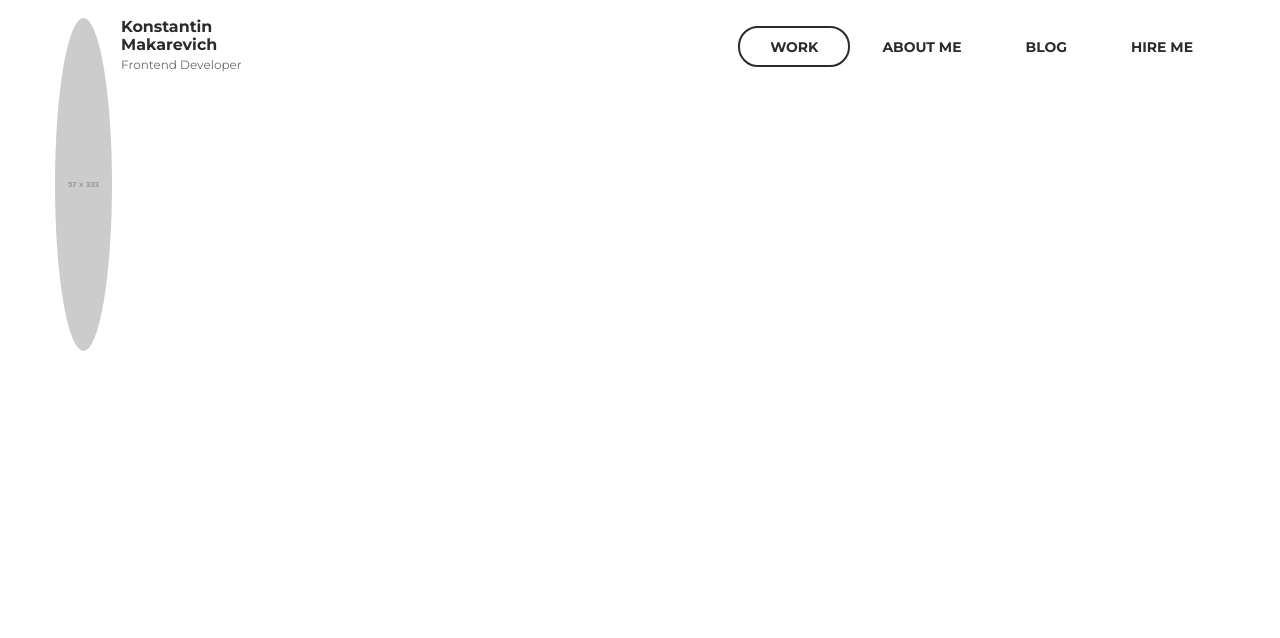
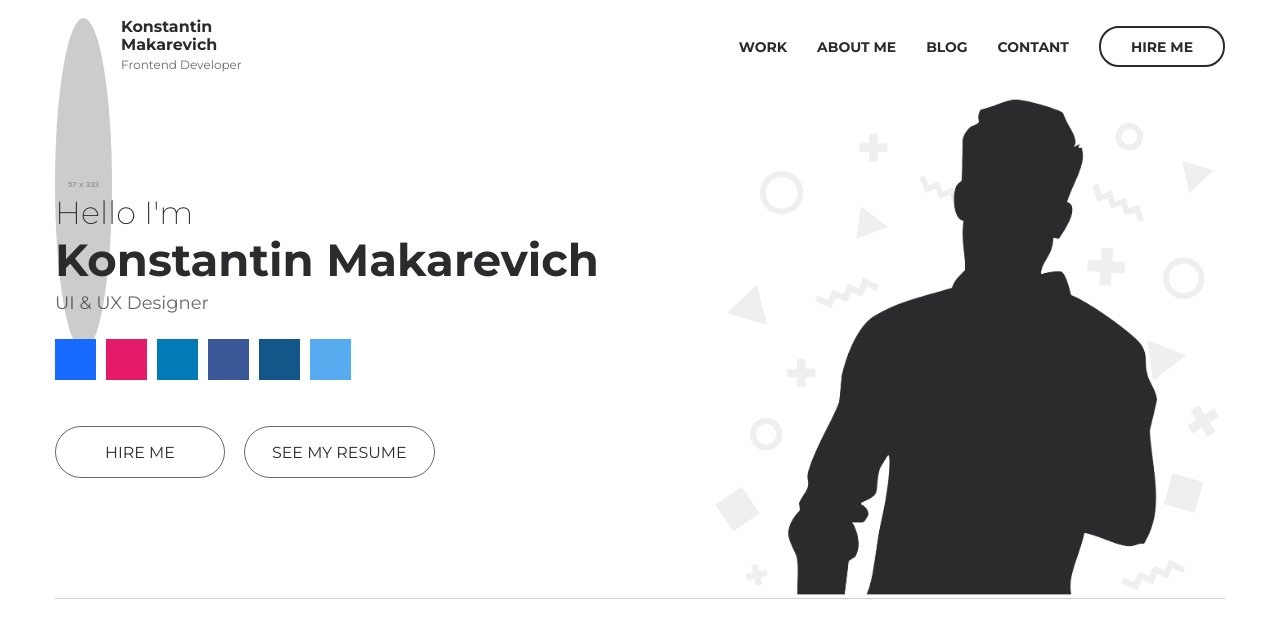
Before and after one commit to Kostya20292/Portfolio, a plain HTML site: page index.html in a window 1280 px wide. Drawn offline with Linux system fonts and the light colour scheme; placeholder pictures from the web are drawn by us.

Commit message:
Сверстана секция Intro

```diff
--- a/index.html
+++ b/index.html
@@ -7,7 +7,7 @@
   <title>Portfolio</title>
   <link rel="preconnect" href="https://fonts.googleapis.com">
   <link rel="preconnect" href="https://fonts.gstatic.com" crossorigin>
-  <link href="https://fonts.googleapis.com/css2?family=Montserrat:ital,wght@0,300;0,400;0,700;1,300&display=swap"
+  <link href="https://fonts.googleapis.com/css2?family=Montserrat:ital,wght@0,200;0,300;0,400;0,700;1,300&display=swap"
     rel="stylesheet">
   <link rel="stylesheet" href="css/style.css">
 </head>
@@ -29,11 +29,49 @@
           <a class="nav__link active" href="#">Work</a>
           <a class="nav__link" href="#">About Me</a>
           <a class="nav__link" href="#">Blog</a>
-          <a class="nav__link" href="#">Hire Me</a>
+          <a class="nav__link" href="#">Contant</a>
+          <a class="nav__link nav__link--btn" href="#">Hire Me</a>
         </nav>
       </div>
     </div>
   </header>
 
+  <section class="intro">
+    <div class="container">
+      <div class="intro__inner">
+        <div class="intro__content">
+          <span class="intro__subtitle">Hello I'm</span>
+          <h1 class="intro__title">Konstantin Makarevich</h1>
+          <span class="intro__text">UI & UX Designer</span>
+          <div class="social">
+            <a href="#" class="social__link">
+              <img src="img/behance.svg" alt="social">
+            </a>
+            <a href="#" class="social__link">
+              <img src="img/dribbble.svg" alt="social">
+            </a>
+            <a href="#" class="social__link">
+              <img src="img/in.svg" alt="social">
+            </a>
+            <a href="#" class="social__link">
+              <img src="img/facebook.svg" alt="social">
+            </a>
+            <a href="#" class="social__link">
+              <img src="img/instagram.svg" alt="social">
+            </a>
+            <a href="#" class="social__link">
+              <img src="img/twitter.svg" alt="social">
+            </a>
+          </div>
+          <a href="#" class="btn">Hire Me</a>
+          <button type="button" class="btn">See My Resume</button>
+        </div>
+        <div class="intro__photo">
+          <img src="img/photo.png" alt="photo">
+        </div>
+      </div>
+    </div>
+  </section>
+
 </body>
 </html>
--- /dev/null
+++ b/less/blocks/btn.less
@@ -0,0 +1,35 @@
+// main: ../style.less
+
+.btn {
+  display: inline-block;
+  vertical-align: top;
+  font-size: 1.06rem;
+  color: @black;
+  text-transform: uppercase;
+  text-decoration: none;
+  background: none;
+  font-family: inherit;
+  line-height: 1.1;
+  padding: 1.1rem 1.8rem;
+  cursor: pointer;
+  border: 1px solid @gray;
+  border-radius: 30px;
+  min-width: 170px;
+  text-align: center;
+  transition: background-color 0.2s linear, color 0.2s linear,
+    box-shadow 0.2s linear;
+
+  &:hover {
+    background-color: @black;
+    color: @white;
+    box-shadow: 2px 2px 10px fade(#000, 24%);
+  }
+
+  &:focus {
+    outline: none;
+  }
+
+  + .btn {
+    margin-left: 15px;
+  }
+}
--- /dev/null
+++ b/less/blocks/intro.less
@@ -0,0 +1,41 @@
+// main: ../style.less
+
+.intro__inner {
+  display: flex;
+  border-bottom: 1px solid fade(@gray, 30%);
+  padding-bottom: 120px;
+  padding-top: 100px;
+  background: url("../img/symbols.png") right bottom no-repeat;
+  position: relative;
+}
+
+.intro__content {
+  width: 50%;
+}
+
+.intro__subtitle {
+  font-size: 2.13rem;
+  color: @black;
+  font-weight: 200;
+}
+
+.intro__title {
+  font-size: 3rem;
+  color: @black;
+  font-weight: 700;
+  margin-bottom: 5px;
+}
+
+.intro__text {
+  display: block;
+  font-size: 1.2rem;
+  color: fade(@black, 70%);
+  margin-bottom: 25px;
+}
+
+.intro__photo {
+  position: absolute;
+  bottom: -1px;
+  right: 0;
+  z-index: 1;
+}
--- a/less/blocks/nav.less
+++ b/less/blocks/nav.less
@@ -3,6 +3,7 @@
 .nav {
   display: flex;
   height: 100%;
+  align-items: center;
 }
 
 .nav__link {
@@ -11,12 +12,35 @@
   text-transform: uppercase;
   font-weight: 700;
   text-decoration: none;
-  border: 2px solid transparent;
-  border-radius: 20px;
-  padding: 0.66rem 2rem;
+  margin-left: 2rem;
+  position: relative;
 
-  &:hover,
-  &.active {
-    border-color: @black;
+  &:after {
+    content: "";
+    width: 0;
+    height: 2px;
+    background-color: @black;
+    position: absolute;
+    bottom: -5px;
+    left: 0;
+    z-index: 1;
+    transition: width 0.2s linear;
+  }
+  &:hover:not(.nav__link--btn) {
+    &:after {
+      width: 100%;
+    }
+  }
+
+  &--btn {
+    padding: 0.66rem 2rem;
+    border: 2px solid @black;
+    border-radius: 20px;
+    transition: background-color 0.2s linear, color 0.2s linear;
+
+    &:hover {
+      background-color: @black;
+      color: @white;
+    }
   }
 }
--- /dev/null
+++ b/less/blocks/social.less
@@ -0,0 +1,16 @@
+// main: ../style.less
+
+.social {
+  display: flex;
+  margin-bottom: 42px;
+}
+
+.social__link {
+  margin-right: 10px;
+  text-decoration: none;
+  transition: transform 0.2s linear;
+
+  &:hover {
+    transform: translateY(-5px);
+  }
+}
--- a/less/style.less
+++ b/less/style.less
@@ -11,6 +11,15 @@ body {
   color: @black;
 }
 
+h1,
+h2,
+h3,
+h4,
+h5,
+h6 {
+  margin: 0;
+}
+
 *,
 *::before,
 *::after {
@@ -21,3 +30,6 @@ body {
 @import "blocks/header";
 @import "blocks/user";
 @import "blocks/nav";
+@import "blocks/intro";
+@import "blocks/social";
+@import "blocks/btn";
```
Also changed, not shown: css/style.css.
